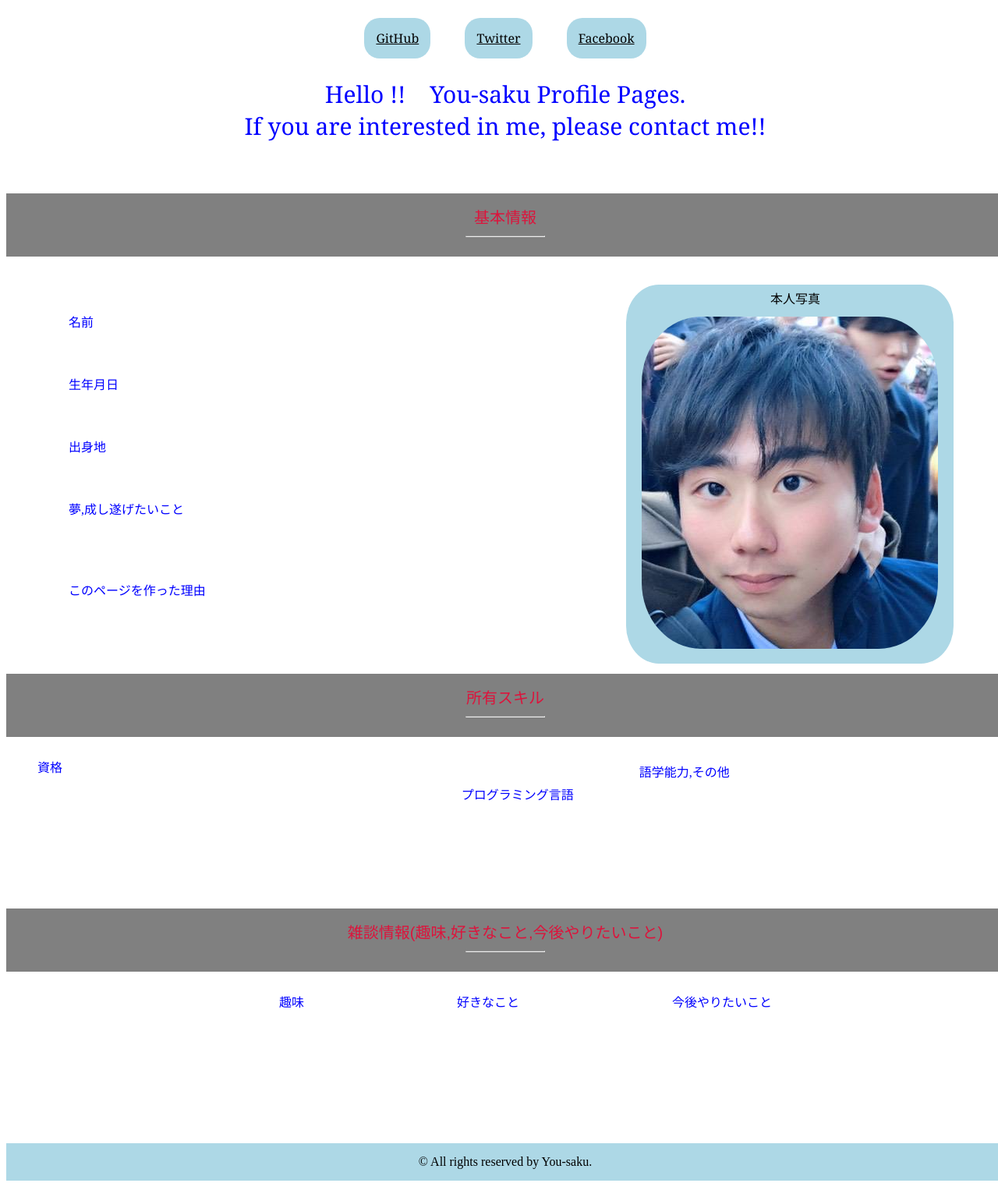
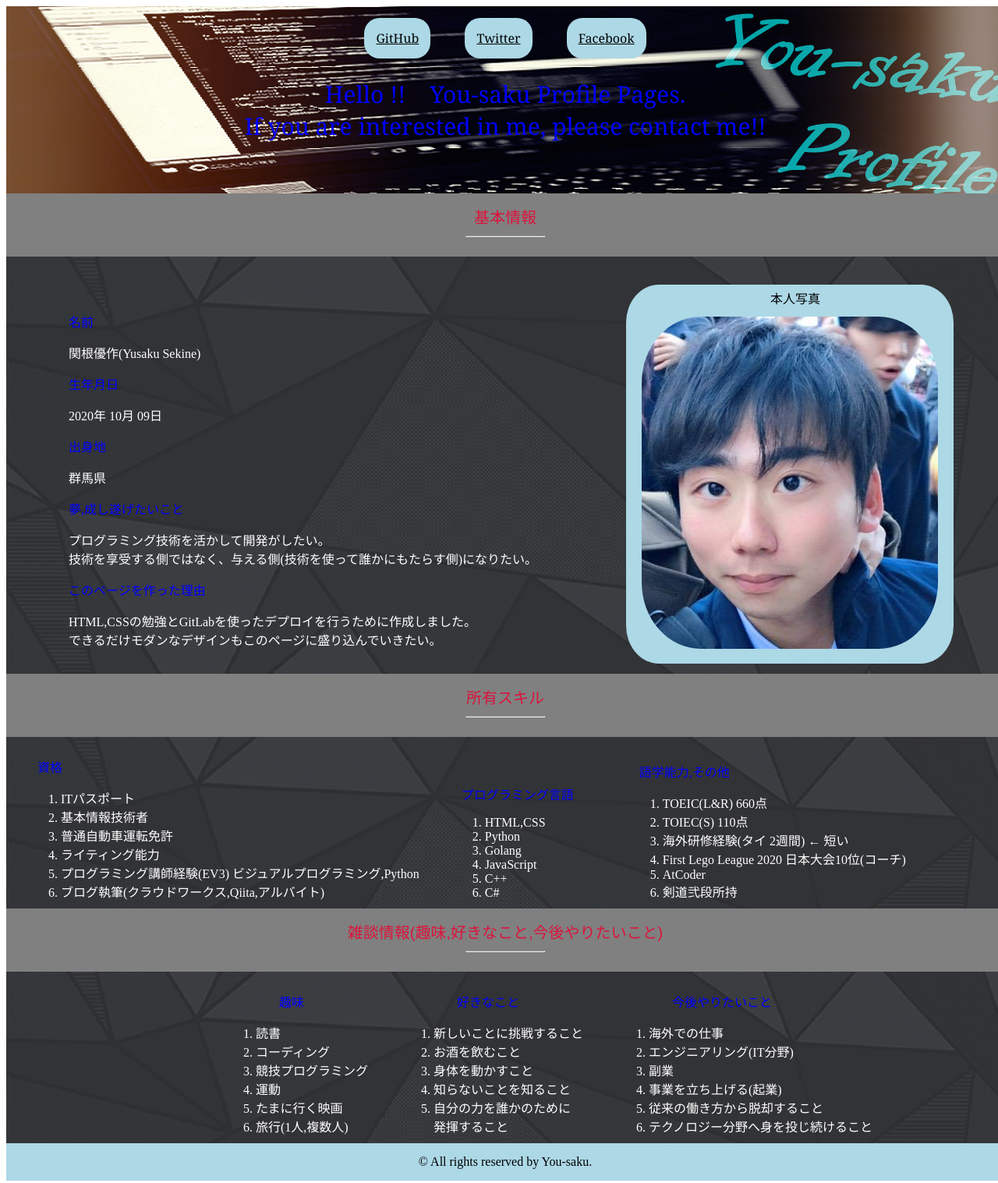
Before and after one commit to You-saku/My_HomePage1, a plain HTML site: page public/index.html in a window 1280 px wide. Shown: the whole page at 78% size. Drawn offline with Linux system fonts and the light colour scheme; a web font is replaced by a local one.

Commit message:
Fourth commit(css correct)

```diff
--- a/public/css/profile.css
+++ b/public/css/profile.css
@@ -3,7 +3,7 @@ header {
     padding: 20px;
     text-align: center;
     height: 200px;
-    background: url(images/pc_display3.png);
+    background: url(../images/pc_display3.png);
 }
 
 .header-contents{
@@ -62,7 +62,7 @@ body{
 /*1つめ*/
 
 .contents1{
-    background-image: url(images/background.png);
+    background-image: url(../images/background.png);
     position: relative;
 }
 
@@ -109,7 +109,7 @@ p.contents1-name{
 /*2つめ*/
 
 .contents2{
-    background-image: url(images/background.png);
+    background-image: url(../images/background.png);
     padding: 10px;
 }
 
@@ -140,7 +140,7 @@ p.contents1-name{
 /*3つめ*/
 
 .contents3{
-    background-image: url(images/background.png);
+    background-image: url(../images/background.png);
     padding: 10px;
 }
 
```
